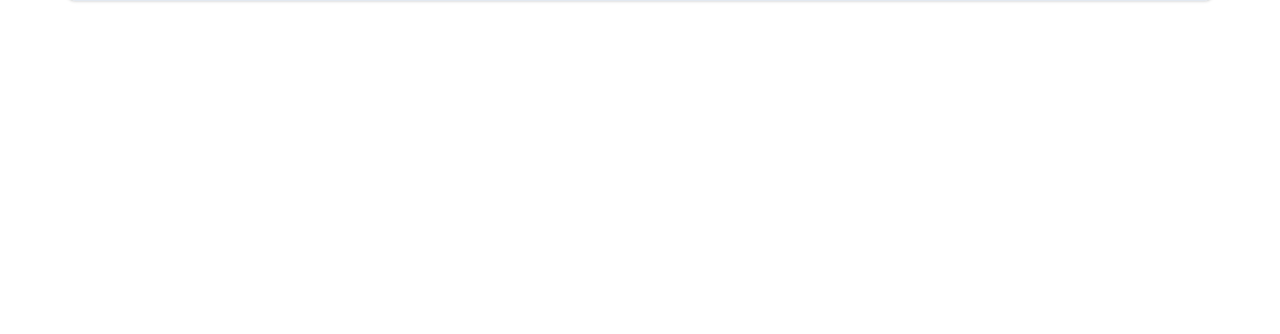
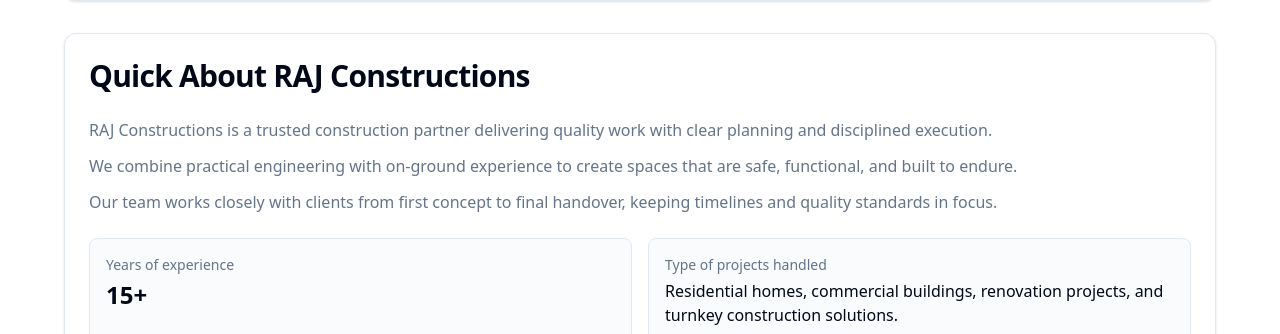
Before and after one commit to shyam-ga04/rajc_marketing_site, a React (Vite) app: page / in a window 1280 px wide. Shown: the part 618-952 px from the top of the page. Before the commit the page ends 800 px from the top, so only its background shows below. Built offline with nearby package versions, Linux system fonts and the light colour scheme.

Commit message:
feat: The QuickIntroSection has been added.

```diff
--- a/src/lib/constants.tsx
+++ b/src/lib/constants.tsx
@@ -1,3 +1,26 @@
+export interface QuickIntroData {
+  introTitle: string
+  introLines: string[]
+  yearsExperienceLabel: string
+  yearsExperienceValue: string
+  projectTypesLabel: string
+  projectTypesValue: string
+}
+
+export const DEFAULT_QUICK_INTRO_DATA: QuickIntroData = {
+  introTitle: "Quick About RAJ Constructions",
+  introLines: [
+    "RAJ Constructions is a trusted construction partner delivering quality work with clear planning and disciplined execution.",
+    "We combine practical engineering with on-ground experience to create spaces that are safe, functional, and built to endure.",
+    "Our team works closely with clients from first concept to final handover, keeping timelines and quality standards in focus.",
+  ],
+  yearsExperienceLabel: "Years of experience",
+  yearsExperienceValue: "15+",
+  projectTypesLabel: "Type of projects handled",
+  projectTypesValue:
+    "Residential homes, commercial buildings, renovation projects, and turnkey construction solutions.",
+}
+
 export const SCREEN_TEXT = {
   home: {
     badge: "Raj Constructions",
@@ -5,6 +28,7 @@
     description:
       "From concept to completion, our team delivers durable, human-first projects designed to last.",
     ctaExplore: "Explore Portfolio",
+    ...DEFAULT_QUICK_INTRO_DATA,
   },
   about: {
     title: "About Us",
--- /dev/null
+++ b/src/lib/sections/HeroSection.tsx
@@ -0,0 +1,52 @@
+import { Button } from "@/components/ui/button"
+import { Card, CardContent } from "@/components/ui/card"
+import { SCREEN_TEXT } from "@/lib/constants"
+
+interface HeroSectionProps {
+  onExplorePortfolio: () => void
+}
+
+function HeroSection({ onExplorePortfolio }: HeroSectionProps) {
+  return (
+    <section className="mx-auto w-full max-w-6xl">
+      <Card className="relative min-h-[520px] overflow-hidden border-border bg-card text-card-foreground">
+        <div
+          className="absolute inset-0 bg-cover bg-center opacity-20"
+          style={{ backgroundImage: "url('/brandLogo.png')" }}
+          aria-hidden="true"
+        />
+        <div
+          className="absolute inset-0 bg-gradient-to-r from-background/95 via-background/85 to-background/65"
+          aria-hidden="true"
+        />
+        <CardContent className="relative z-10 flex min-h-[520px] items-center">
+          <div className="max-w-3xl space-y-6">
+            <p className="w-fit rounded-full border border-border/80 bg-muted/70 px-4 py-1 text-xs font-semibold uppercase tracking-[0.2em] text-muted-foreground">
+              {SCREEN_TEXT.home.badge}
+            </p>
+            <blockquote className="space-y-4">
+              <p className="text-3xl font-semibold leading-tight md:text-5xl">
+                {SCREEN_TEXT.home.quote}
+              </p>
+              <p className="max-w-2xl text-base text-muted-foreground md:text-lg">
+                {SCREEN_TEXT.home.description}
+              </p>
+            </blockquote>
+            <div className="flex flex-wrap gap-3">
+              <Button
+                size="lg"
+                variant="outline"
+                className="border-border bg-background text-foreground hover:bg-accent"
+                onClick={onExplorePortfolio}
+              >
+                {SCREEN_TEXT.home.ctaExplore}
+              </Button>
+            </div>
+          </div>
+        </CardContent>
+      </Card>
+    </section>
+  )
+}
+
+export default HeroSection
--- /dev/null
+++ b/src/lib/sections/QuickIntroSection.tsx
@@ -0,0 +1,46 @@
+import { Card, CardContent } from "@/components/ui/card"
+import { DEFAULT_QUICK_INTRO_DATA, type QuickIntroData } from "@/lib/constants"
+
+interface QuickIntroSectionProps {
+  data?: Partial<QuickIntroData>
+}
+
+function QuickIntroSection({ data }: QuickIntroSectionProps) {
+  const introData: QuickIntroData = {
+    ...DEFAULT_QUICK_INTRO_DATA,
+    ...data,
+    introLines: data?.introLines ?? DEFAULT_QUICK_INTRO_DATA.introLines,
+  }
+
+  return (
+    <section className="mx-auto mt-8 w-full max-w-6xl">
+      <Card>
+        <CardContent className="space-y-6">
+          <h2 className="text-2xl font-semibold tracking-tight md:text-3xl">
+            {introData.introTitle}
+          </h2>
+
+          <div className="space-y-3 text-muted-foreground">
+            {introData.introLines.map((line) => (
+              <p key={line}>{line}</p>
+            ))}
+          </div>
+
+          <div className="grid gap-4 md:grid-cols-2">
+            <div className="rounded-lg border border-border bg-muted/40 p-4">
+              <p className="text-sm text-muted-foreground">{introData.yearsExperienceLabel}</p>
+              <p className="mt-1 text-2xl font-semibold">{introData.yearsExperienceValue}</p>
+            </div>
+
+            <div className="rounded-lg border border-border bg-muted/40 p-4">
+              <p className="text-sm text-muted-foreground">{introData.projectTypesLabel}</p>
+              <p className="mt-1 font-medium">{introData.projectTypesValue}</p>
+            </div>
+          </div>
+        </CardContent>
+      </Card>
+    </section>
+  )
+}
+
+export default QuickIntroSection
--- a/src/screens/HomeScreen.tsx
+++ b/src/screens/HomeScreen.tsx
@@ -1,51 +1,16 @@
 import { useNavigate } from "@tanstack/react-router"
-import { Button } from "@/components/ui/button"
-import { Card, CardContent } from "@/components/ui/card"
-import { SCREEN_TEXT } from "@/lib/constants"
+import HeroSection from "@/lib/sections/HeroSection"
+import QuickIntroSection from "@/lib/sections/QuickIntroSection"
+import { type QuickIntroData } from "@/lib/constants"
 
 function HomeScreen() {
   const navigate = useNavigate()
+  const quickIntroDataFromApi: QuickIntroData | undefined = undefined
 
   return (
     <main className="bg-background px-4 py-8 md:px-8">
-      <section className="mx-auto w-full max-w-6xl">
-        <Card className="relative min-h-[520px] overflow-hidden border-border bg-card text-card-foreground">
-          <div
-            className="absolute inset-0 bg-cover bg-center opacity-20"
-            style={{ backgroundImage: "url('/brandLogo.png')" }}
-            aria-hidden="true"
-          />
-          <div
-            className="absolute inset-0 bg-gradient-to-r from-background/95 via-background/85 to-background/65"
-            aria-hidden="true"
-          />
-          <CardContent className="relative z-10 flex min-h-[520px] items-center">
-            <div className="max-w-3xl space-y-6">
-              <p className="w-fit rounded-full border border-border/80 bg-muted/70 px-4 py-1 text-xs font-semibold uppercase tracking-[0.2em] text-muted-foreground">
-                {SCREEN_TEXT.home.badge}
-              </p>
-              <blockquote className="space-y-4">
-                <p className="text-3xl font-semibold leading-tight md:text-5xl">
-                  {SCREEN_TEXT.home.quote}
-                </p>
-                <p className="max-w-2xl text-base text-muted-foreground md:text-lg">
-                  {SCREEN_TEXT.home.description}
-                </p>
-              </blockquote>
-              <div className="flex flex-wrap gap-3">
-                <Button
-                  size="lg"
-                  variant="outline"
-                  className="border-border bg-background text-foreground hover:bg-accent"
-                  onClick={() => navigate({ to: "/about" })}
-                >
-                  {SCREEN_TEXT.home.ctaExplore}
-                </Button>
-              </div>
-            </div>
-          </CardContent>
-        </Card>
-      </section>
+      <HeroSection onExplorePortfolio={() => navigate({ to: "/about" })} />
+      <QuickIntroSection data={quickIntroDataFromApi} />
     </main>
   )
 }
```
